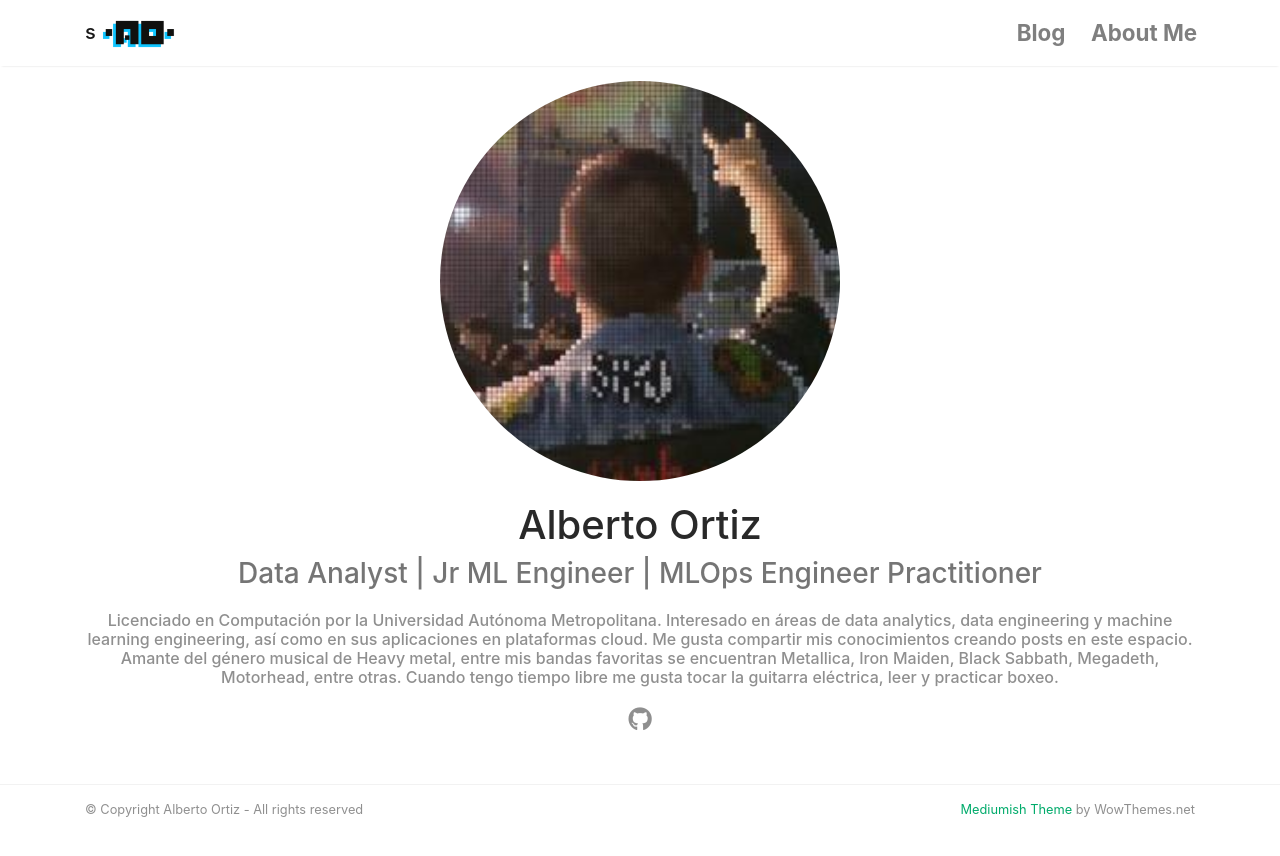
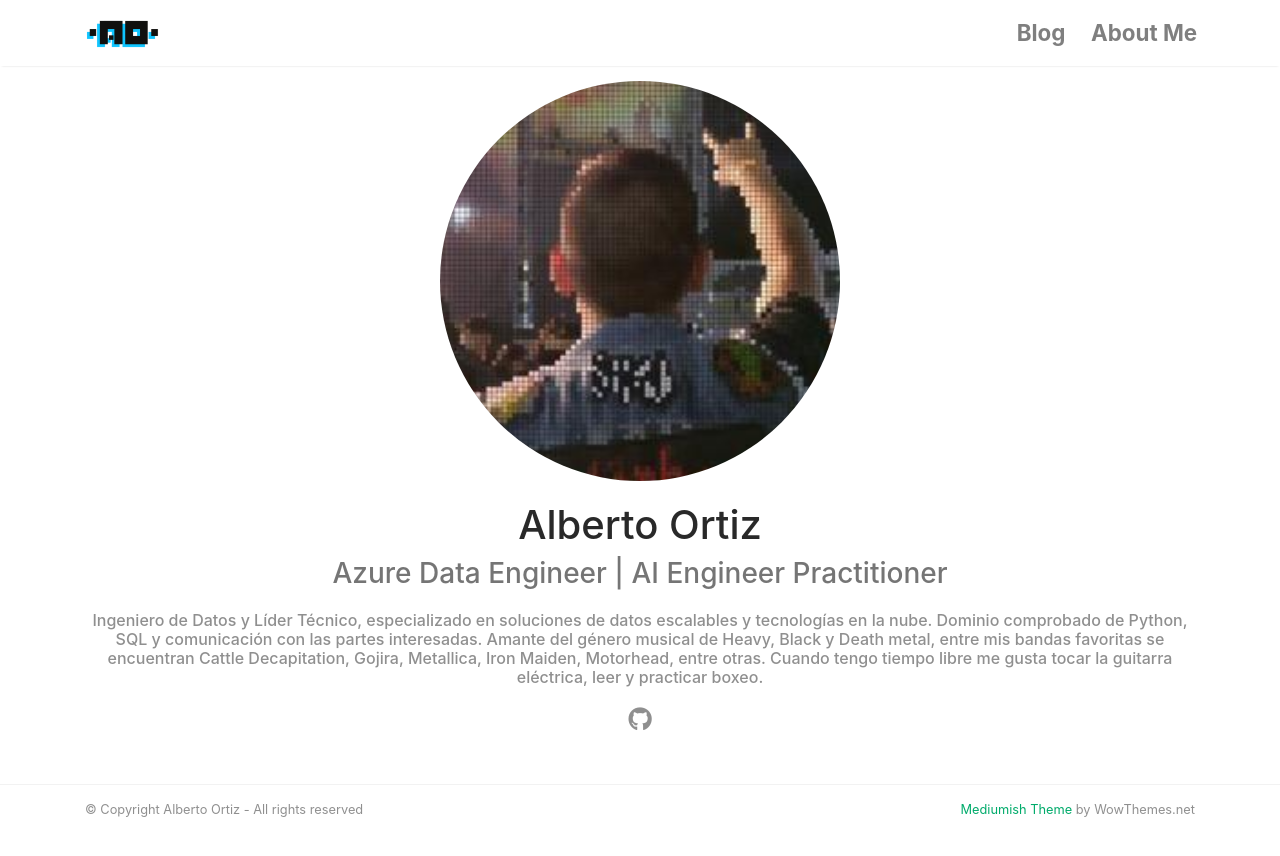
Before and after one commit to caoba1623/caoba1623.github.io, a plain HTML site: page index.html in a window 1280 px wide. Drawn offline with nearby package versions, Linux system fonts and the light colour scheme.

Commit message:
change profile introduction

```diff
--- a/index.html
+++ b/index.html
@@ -7,7 +7,6 @@
 	<link rel="icon" href="/images/logo.png">
 
 	<title>Portafolio | Alberto Ortiz</title>
-
 
 
 <meta name="twitter:card" content="summary"/>
@@ -27,11 +26,7 @@
 
 
 	<link rel="stylesheet" href="https://caoba1623.github.io/css/medium.6971b630a000d0cbb4d82c9a9ec50c3a9065960184ea012350c9d0f97b825f8b.css" integrity="sha256-aXG2MKAA0Mu02CyansUMOpBllgGE6gEjUMnQ&#43;XuCX4s=">
-
-
 	<link rel="stylesheet" href="https://caoba1623.github.io/css/additional.8819b6defcdc6d21280f9b402b00df87ca779135901de6c22e708c62e20184b9.css" integrity="sha256-iBm23vzcbSEoD5tAKwDfh8p3kTWQHebCLnCMYuIBhLk=">
-
-
 
 </head>
 <body>
@@ -39,10 +34,7 @@
     <div class="container pr-0">
 
         <a class="navbar-brand" href="https://caoba1623.github.io//">
-
-            s
             <img src="/images/logo.png" alt="logo">
-
         </a>
 
 
@@ -83,25 +75,16 @@
 
         <section class="text-center">
 
-            <h3 class="index-sub">Data Analyst | Jr ML Engineer | MLOps Engineer Practitioner</h3>
+            <h3 class="index-sub">Azure Data Engineer | AI Engineer Practitioner</h3>
 
-
-            <h6 class="index-text">Licenciado en Computación por la Universidad Autónoma Metropolitana. Interesado en áreas de data analytics, data engineering y machine learning engineering, así como en sus aplicaciones en plataformas cloud. Me gusta compartir mis conocimientos creando posts en este espacio. Amante del género musical de Heavy metal, entre mis bandas favoritas se encuentran Metallica, Iron Maiden, Black Sabbath, Megadeth, Motorhead, entre otras. Cuando tengo tiempo libre me gusta tocar la guitarra eléctrica, leer y practicar boxeo.</h6>
+            <h6 class="index-text">Ingeniero de Datos y Líder Técnico, especializado en soluciones de datos escalables y tecnologías en la nube. Dominio comprobado de Python, SQL y comunicación con las partes interesadas. Amante del género musical de Heavy, Black y Death metal, entre mis bandas favoritas se encuentran Cattle Decapitation, Gojira, Metallica, Iron Maiden, Motorhead, entre otras. Cuando tengo tiempo libre me gusta tocar la guitarra eléctrica, leer y practicar boxeo.</h6>
 
         </section>
     </div><section class="text-center">
 
     <a href="https://github.com/caoba1623"><i class="fab fa-github social-icon" aria-hidden="true"></i></a>
 
-
-
-
-
-
 </section>
-
-
-
 
 </div>
     <footer class="footer">
@@ -116,8 +99,6 @@
             </div>
         </div>
     </footer>
-
-
 </div>
 
 
```
Lines whose indentation alone changed are shown as unchanged.
